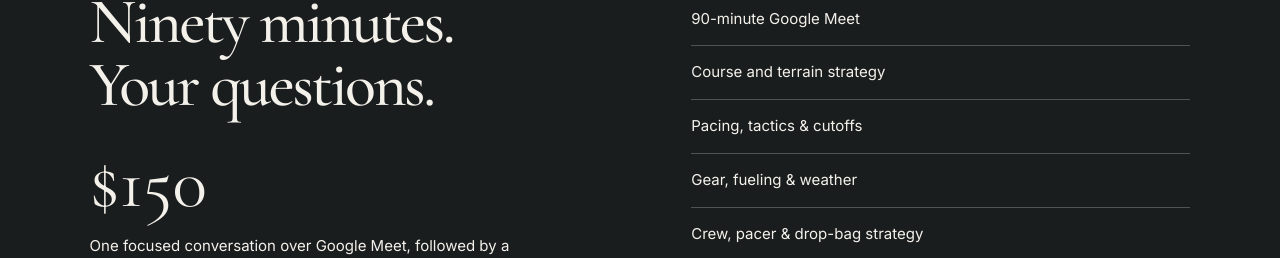
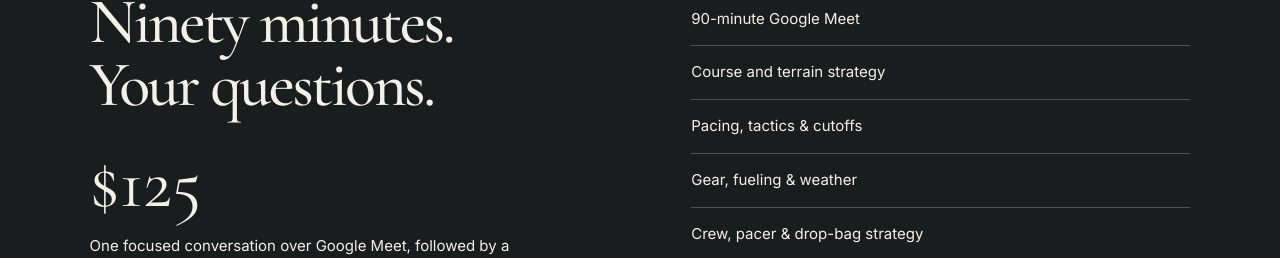
Before and after one commit to JimmyWayne-blip/jimmy-wayne-site, a Next.js app: page / in a window 1280 px wide. Shown: the part 3028-3286 px from the top of the page. Built offline with nearby package versions, Linux system fonts and the light colour scheme.

Commit message:
Update mentorship price to $125

```diff
--- a/app/page.tsx
+++ b/app/page.tsx
@@ -4,7 +4,7 @@ export default function Home(){return <>
 <section className="hero"><div className="hero-copy"><span className="eyebrow">Mountain Race Mentorship</span><h1>Experience,<br/><em>passed forward.</em></h1><p className="lede">Race-specific guidance for runners preparing to move through the mountains with confidence, clarity, and respect.</p><div style={{marginTop:30}}><Link className="button copper" href="https://calendly.com/jelam26-2/jimmywayne">Reserve a Session</Link></div></div><div className="hero-image"/></section>
 <section className="section"><div className="intro"><div><span className="label">The idea</span><h2 className="display">Every race has its own personality.</h2></div><div className="body-large"><p>The best advice isn't always found in a training plan. It comes from knowing the course, understanding the terrain, anticipating the hard sections, and learning from someone who's already been there.</p><p>Jimmy Wayne offers 90-minute, race-specific mentorship sessions for mountain ultras he has personally completed. Ask anything. Course beta, pacing, gear, crew, weather, logistics, tactics—or the things you don't know to ask yet.</p></div></div></section>
 <section className="section fog"><span className="label">Races</span><h2 className="display">Prepare for the race,<br/>not just the distance.</h2><div className="race-grid">{races.map(([name,slug])=><Link className="race-card" key={slug} href={'/races/'+slug}><div><span className="label">Mentorship</span><h3>{name}</h3></div><span className="arrow">Explore race →</span></Link>)}</div></section>
-<section className="section dark"><div className="service"><div><span className="label">Race Mentorship Session</span><h2 className="display">Ninety minutes.<br/>Your questions.</h2><div className="price">$150</div><p>One focused conversation over Google Meet, followed by a personalized PDF summary with the key takeaways from your session.</p><Link className="button copper" href="https://calendly.com/jelam26-2/jimmywayne">Reserve Your Session</Link></div><div className="includes"><div>90-minute Google Meet</div><div>Course and terrain strategy</div><div>Pacing, tactics & cutoffs</div><div>Gear, fueling & weather</div><div>Crew, pacer & drop-bag strategy</div><div>Personalized follow-up PDF</div></div></div></section>
+<section className="section dark"><div className="service"><div><span className="label">Race Mentorship Session</span><h2 className="display">Ninety minutes.<br/>Your questions.</h2><div className="price">$125</div><p>One focused conversation over Google Meet, followed by a personalized PDF summary with the key takeaways from your session.</p><Link className="button copper" href="https://calendly.com/jelam26-2/jimmywayne">Reserve Your Session</Link></div><div className="includes"><div>90-minute Google Meet</div><div>Course and terrain strategy</div><div>Pacing, tactics & cutoffs</div><div>Gear, fueling & weather</div><div>Crew, pacer & drop-bag strategy</div><div>Personalized follow-up PDF</div></div></div></section>
 <section className="split-image"><div className="image-panel one"/><div className="image-panel two"/></section>
 <section className="section"><div className="quote">“The mountains don't need to be conquered. They need to be understood.”</div><div style={{marginTop:45}}><Link className="button" href="/about">Meet Jimmy Wayne</Link></div></section>
 </>}
```
